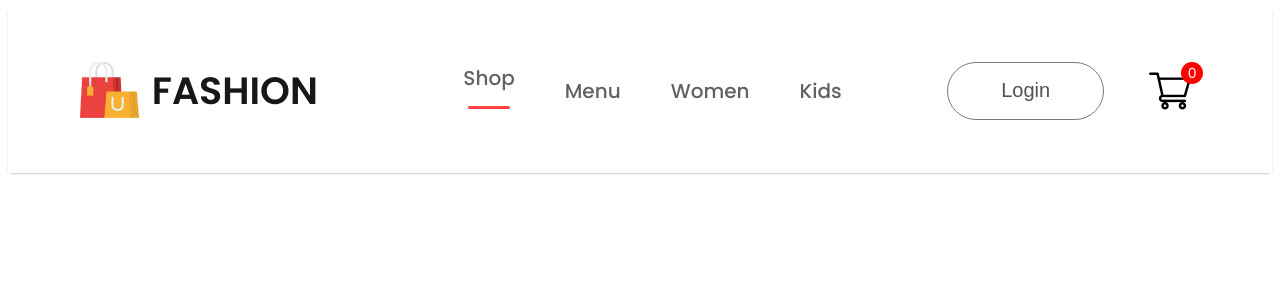
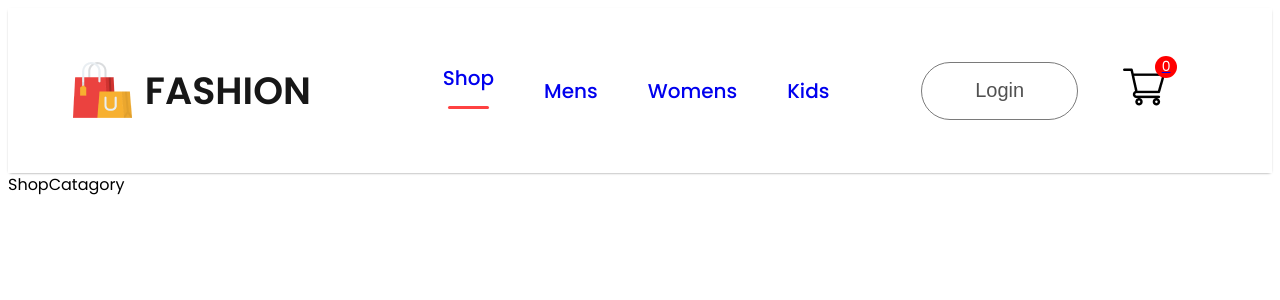
Before and after one commit to NA-Asraful-Khan/Fashion_Ecom, a React (Vite) app: page /Kids in a window 1280 px wide. Shown: the top 300 px of the page. Built offline with nearby package versions, Linux system fonts and the light colour scheme.

Commit message:
Routing Complete

```diff
--- a/src/App.jsx
+++ b/src/App.jsx
@@ -1,13 +1,35 @@
 
+import { BrowserRouter, Route, Routes } from 'react-router-dom'
 import './App.css'
 import { Navbar } from './Components/Navbar/Navbar'
+import { Shop } from './Pages/Shop'
+import { ShopCatagory } from './Pages/ShopCatagory'
+import { Product } from './Pages/Product'
+import { Cart } from './Pages/Cart'
+import { LoginSignup } from './Pages/LoginSignup'
 
 function App() {
 
   return (
-    <>
-    <Navbar/>
-    </>
+    <div>
+      <BrowserRouter>
+        <Navbar />
+        <Routes>
+          <Route path='/' element={<Shop/>}/>
+          <Route path='/Mens' element={<ShopCatagory category="men"/>}/>
+          <Route path='/Womens' element={<ShopCatagory category="women"/>}/>
+          <Route path='/Kids' element={<ShopCatagory category="kid"/>}/>
+
+          <Route path='/product' element={<Product/>}>
+            <Route path=':productId' element={<Product/>}/>
+          </Route>
+
+          <Route path='/cart' element={<Cart/>}/>
+          <Route path='/login' element={<LoginSignup/>}/>
+
+        </Routes>
+      </BrowserRouter>
+    </div>
   )
 }
 
--- a/src/Components/Navbar/Navbar.css
+++ b/src/Components/Navbar/Navbar.css
@@ -27,13 +27,14 @@
     font-weight: 500;
 }
 
-.nav-menu li{
+.nav-menu .nav-li{
     display: flex;
     flex-direction: column;
     align-items: center;
     justify-content: center;
     gap:3px;
     cursor: pointer;
+    text-decoration: none
 }
 
 .nav-menu hr{
--- a/src/Components/Navbar/Navbar.jsx
+++ b/src/Components/Navbar/Navbar.jsx
@@ -2,8 +2,9 @@ import './Navbar.css'
 import logo from '../Assets/logo.png'
 import cart_icon from '../Assets/cart_icon.png'
 import { useState } from 'react'
+import { Link } from 'react-router-dom'
 export const Navbar = () => {
-    const [menu,setMenu] = useState('Shop')
+    const [menu, setMenu] = useState('Shop')
 
     return (
         <div className='navbar'>
@@ -13,16 +14,29 @@ export const Navbar = () => {
             </div>
 
             <ul className="nav-menu">
-            <li onClick={()=>{setMenu("Shop")}}>Shop {menu === "Shop"? <hr />:<></>}</li>
-            <li onClick={()=>{setMenu("Menu")}}>Menu {menu === "Menu"? <hr />:<></>}</li>
-            <li onClick={()=>{setMenu("Women")}}>Women {menu === "Women"? <hr />:<></>}</li>
-            <li onClick={()=>{setMenu("Kids")}}>Kids {menu === "Kids"? <hr />:<></>}</li>
+                <Link className='nav-li' onClick={() => { setMenu("Shop") }} to='/'>Shop {menu === "Shop" ? <hr /> : <></>}</Link>
+
+                <Link className='nav-li' onClick={() => { setMenu("Mens") }} to='/Mens'>Mens {menu === "Mens" ? <hr /> : <></>}</Link>
+
+                <Link className='nav-li' onClick={() => { setMenu("Womens") }} to='/Womens'>Womens {menu === "Womens" ? <hr /> : <></>}</Link>
+
+                <Link className='nav-li' onClick={() => { setMenu("Kids") }} to='/Kids'>Kids {menu === "Kids" ? <hr /> : <></>}</Link>
+
             </ul>
 
             <div className="nav-login-cart">
+
+                <Link to="/Login">
                     <button>Login</button>
+                </Link>
+                <Link to="/cart">
                     <img src={cart_icon} alt="" />
+                </Link>
+                <Link to="/cart">
                     <div className="nav-cart-count">0</div>
+                </Link>
+
+
             </div>
         </div>
 
--- /dev/null
+++ b/src/Pages/Cart.jsx
@@ -0,0 +1,6 @@
+
+export const Cart = () => {
+  return (
+    <div>Cart</div>
+  )
+}
--- /dev/null
+++ b/src/Pages/LoginSignup.jsx
@@ -0,0 +1,7 @@
+
+
+export const LoginSignup = () => {
+  return (
+    <div>LoginSignup</div>
+  )
+}
--- /dev/null
+++ b/src/Pages/Product.jsx
@@ -0,0 +1,6 @@
+
+export const Product = () => {
+  return (
+    <div>Product</div>
+  )
+}
--- /dev/null
+++ b/src/Pages/Shop.jsx
@@ -0,0 +1,7 @@
+
+
+export const Shop = () => {
+  return (
+    <div>Shop</div>
+  )
+}
--- /dev/null
+++ b/src/Pages/ShopCatagory.jsx
@@ -0,0 +1,6 @@
+
+export const ShopCatagory = () => {
+  return (
+    <div>ShopCatagory</div>
+  )
+}
```
Lines whose indentation alone changed are shown as unchanged.
